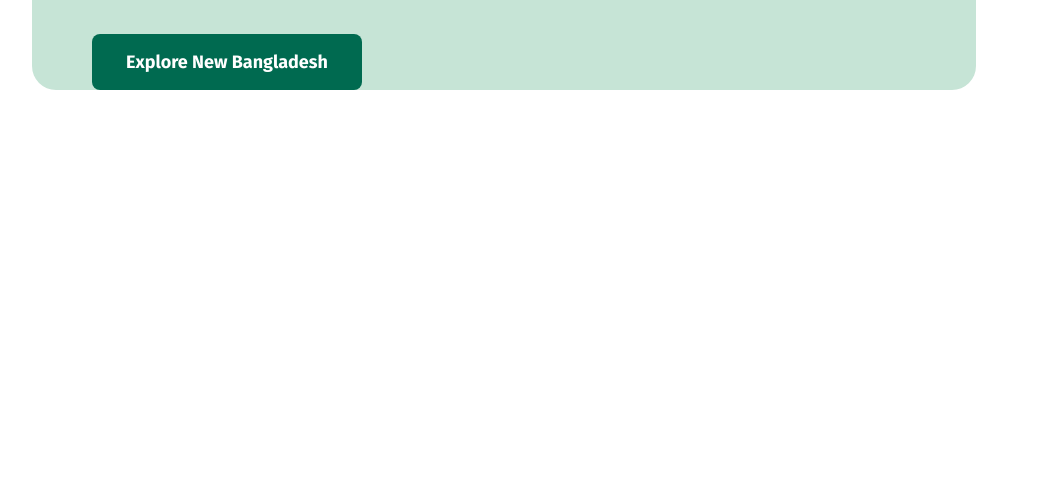
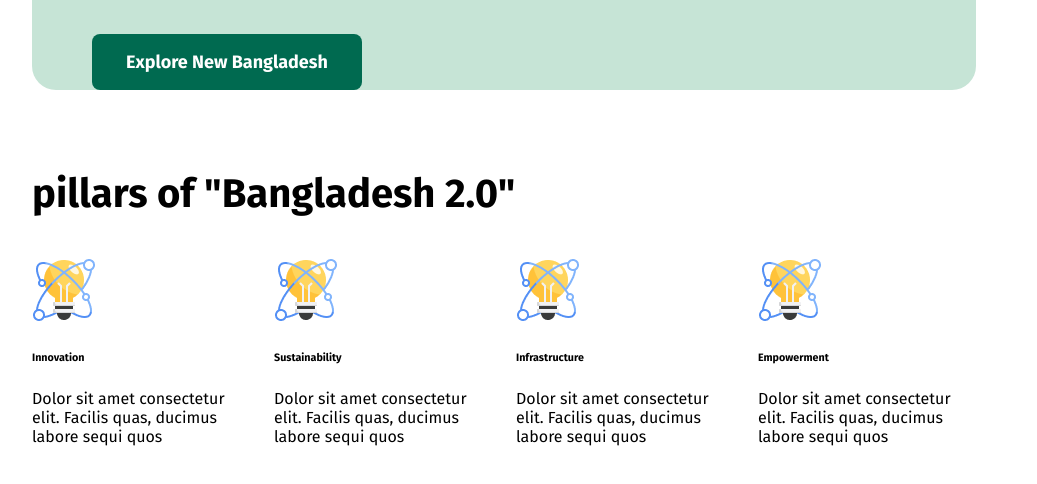
Before and after one commit to shadman76r/website, a plain HTML site: page index.html in a window 1280 px wide. Shown: the part 712-1196 px from the top of the page, without its empty margins (136-1173 px from the left). Before the commit the page ends 810 px from the top, so only its background shows below. Drawn offline with Linux system fonts and the light colour scheme; a web font is replaced by a local one.

Commit message:
piller section

```diff
--- a/index.html
+++ b/index.html
@@ -31,7 +31,42 @@
         </div>
     </header>
      <!-- main -->
-    <main></main>
+    <main>
+        <!-- pillars of bangladesh -->
+         <section class="pillers">
+            <h3 class="fira-sans-bold piller-intro">pillars of "Bangladesh 2.0"</h3>
+            <div class="piller-container">
+                <div class="piller-1">
+                    <img src="./assets/card-icon.png" alt="">
+                    <h6 class="fira-sans-bold">Innovation</h6>
+                    <p class="piller-detail fira-sans-regular">
+                        Dolor sit amet consectetur elit. Facilis quas, ducimus labore sequi quos
+                    </p>
+                </div>
+                <div class="piller-2">
+                    <img src="./assets/card-icon.png" alt="">
+                    <h6 class="fira-sans-bold">Sustainability</h6>
+                    <p class="piller-detail fira-sans-regular">
+                        Dolor sit amet consectetur elit. Facilis quas, ducimus labore sequi quos
+                    </p>
+                </div>
+                <div class="piller-3">
+                    <img src="./assets/card-icon.png" alt="">
+                    <h6 class="fira-sans-bold">Infrastructure</h6>
+                    <p class="piller-detail fira-sans-regular">
+                        Dolor sit amet consectetur elit. Facilis quas, ducimus labore sequi quos
+                    </p>
+                </div>
+                <div class="piller-4">
+                    <img src="./assets/card-icon.png" alt="">
+                    <h6 class="fira-sans-bold">Empowerment</h6>
+                    <p class="piller-detail fira-sans-regular">
+                        Dolor sit amet consectetur elit. Facilis quas, ducimus labore sequi quos
+                    </p>
+                </div>
+            </div>
+         </section>
+    </main>
       <!-- Footer -->
     <footer></footer>
 </body>
--- a/style/style.css
+++ b/style/style.css
@@ -185,3 +185,24 @@ nav li a{
     height: 400px;
     margin: 80px 59.99px 80px 64px;
 }
+
+/* main sections */
+/* section: pillers */
+.pillers{
+   margin: 80px 160px;
+}
+.piller-intro{
+    font-size: 40px;
+    /* font-weight: bold; */
+}
+.piller-container{
+    display: flex;
+    align-items: center;
+    justify-content: space-between;
+    gap: 24px;
+}
+.piller-1{
+    background-color: #FFFFFF;
+    box-shadow: rgba(14, 14, 14, 0.15);
+    max-width: 302px ;
+}
```
